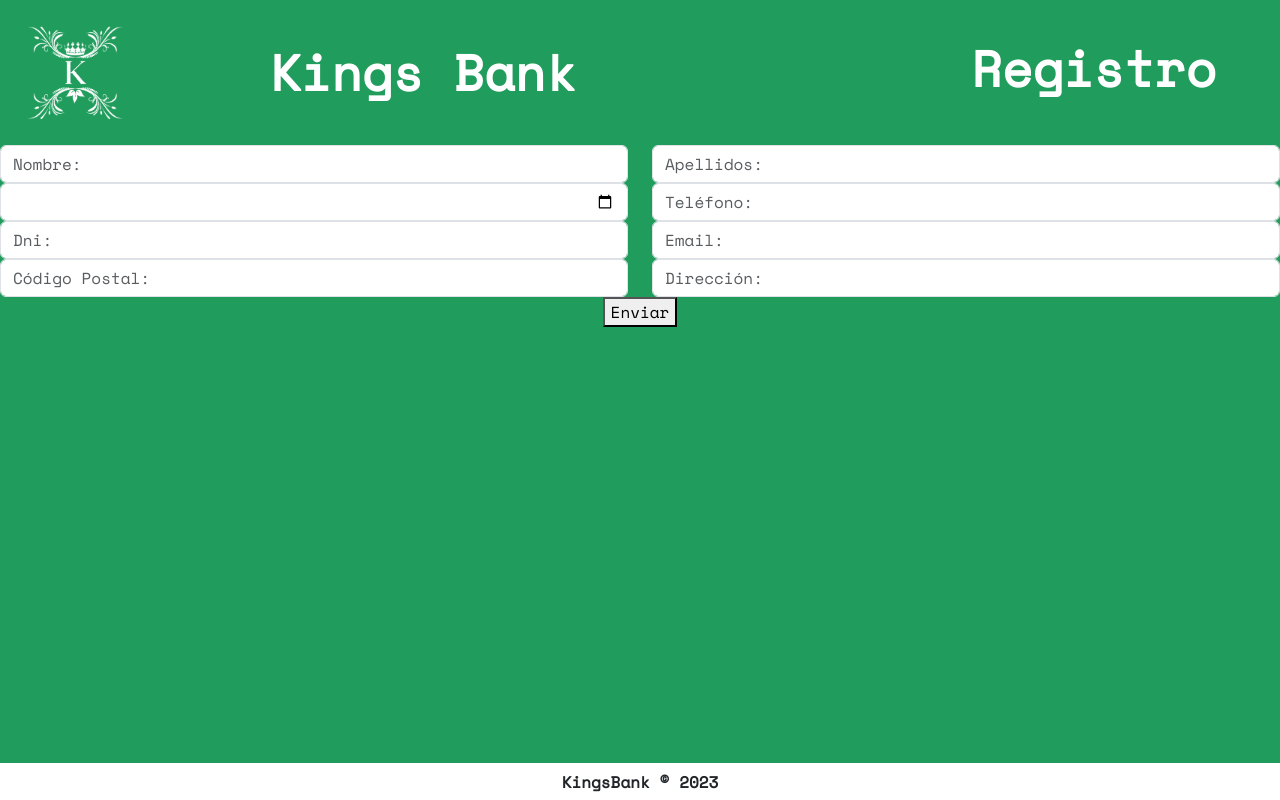
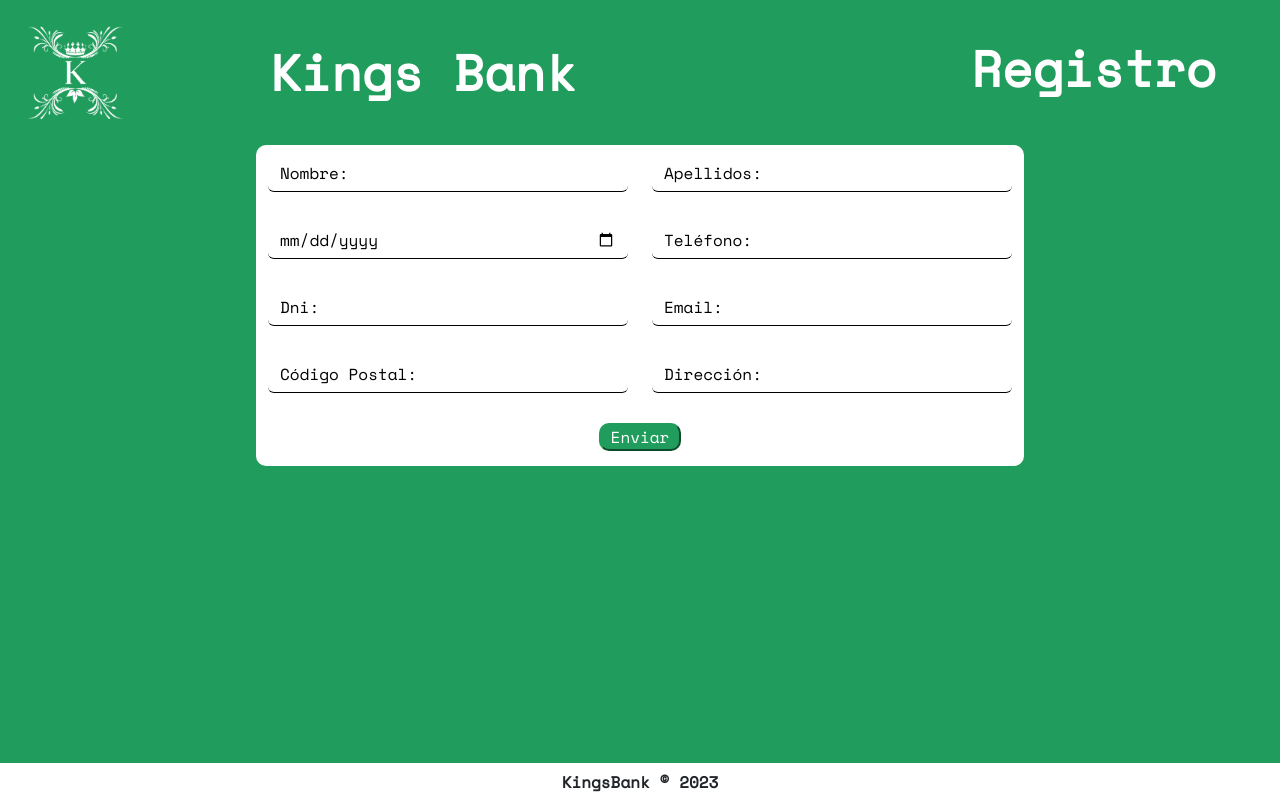
Before and after one commit to kuvii/Proyecto-FCT, a React (Create React App) app in the folder frontend/: page / in a window 1280 px wide. Built offline with nearby package versions, Linux system fonts and the light colour scheme.

Commit message:
[refactor] reusable form entered in the register together with its styles in the css

```diff
--- a/frontend/src/components/formulary/Formulary.jsx
+++ b/frontend/src/components/formulary/Formulary.jsx
@@ -9,7 +9,7 @@ const Formulario = () => {
                     <form id="form1">
                         <div className="form-group">
                             <input type="text"
-                            className="form-control"
+                            className="form-control inputFormulario"
                             id="nombre"
                             placeholder="Nombre:"/>
                         </div>
@@ -17,20 +17,20 @@ const Formulario = () => {
                             <input
                                 type="date"
                                 id="fechaNacimiento"
-                                className="form-control"
+                                className="form-control inputFormulario"
                                 placeholder="Fecha de Nacimiento:"
                             />
                         </div>
                         <div className="form-group">
                             <input type="text"
-                            className="form-control"
+                            className="form-control inputFormulario"
                             id="dni"
                             placeholder="Dni:"
                             />
                         </div>
                         <div className="form-group">
                             <input type="text"
-                            className="form-control"
+                            className="form-control inputFormulario"
                             id="codigoPostal"
                             placeholder="Código Postal:"
                             />
@@ -41,27 +41,27 @@ const Formulario = () => {
                     <form id="form2">
                         <div className="form-group">
                             <input type="text"
-                            className="form-control"
+                            className="form-control inputFormulario"
                             id="apellidos"
                             placeholder="Apellidos:"/>
                         </div>
                         <div className="form-group">
                             <input type="tel"
-                            className="form-control"
+                            className="form-control inputFormulario"
                             id="telefono"
                             placeholder="Teléfono:"
                             />
                         </div>
                         <div className="form-group">
                             <input type="email"
-                            className="form-control"
+                            className="form-control inputFormulario"
                             id="email"
                             placeholder="Email:"
                             />
                         </div>
                         <div className="form-group">
                             <input type="text"
-                            className="form-control"
+                            className="form-control inputFormulario"
                             id="direccion"
                             placeholder="Dirección:"
                             />
@@ -69,7 +69,7 @@ const Formulario = () => {
                     </form>
                 </div>
                     <div>
-                        <button className="botonRegistro">Enviar</button>
+                        <button className="buttonRegister">Enviar</button>
                     </div>
             </div>
         </div>
--- a/frontend/src/index.css
+++ b/frontend/src/index.css
@@ -1,8 +1,5 @@
 body {
   margin: 0;
-  /* font-family: -apple-system, BlinkMacSystemFont, 'Segoe UI', 'Roboto', 'Oxygen',
-    'Ubuntu', 'Cantarell', 'Fira Sans', 'Droid Sans', 'Helvetica Neue',
-    sans-serif; */
   font-family: 'Space Mono';
   -webkit-font-smoothing: antialiased;
   -moz-osx-font-smoothing: grayscale;
@@ -122,3 +119,45 @@ input:focus, input::placeholder, input:valid {
   width: 90%;
   height: 550px;
 }
+
+.contenedorRegistro {
+  display: flex;
+  justify-content: center;
+}
+
+.formRegistro {
+  background-color: white;
+  width: 60%;
+  border-radius: 10px;
+  height: auto;
+}
+
+.buttonRegister {
+  border-radius: 10px;
+  color: #fff;
+  background-color: #209d5c;
+  border-color: #209d5c;
+  margin-bottom: 15px;
+  padding: 0px 10px 0px 10px;
+}
+
+.buttonRegister:hover {
+  border-radius: 10px;
+  color: #209d5c;
+  background-color: #fff;
+  border-color: #209d5c;
+  margin-bottom: 15px;
+}
+
+.inputFormulario {
+  border: none;
+  border-bottom: 1px solid #000;
+  outline: none;
+  background-color: #fff;
+  margin-top: 10px;
+  margin-bottom: 30px;
+}
+
+.inputFormulario:focus, .inputFormulario::placeholder, .inputFormulario:valid {
+  color: #000;
+}
```
